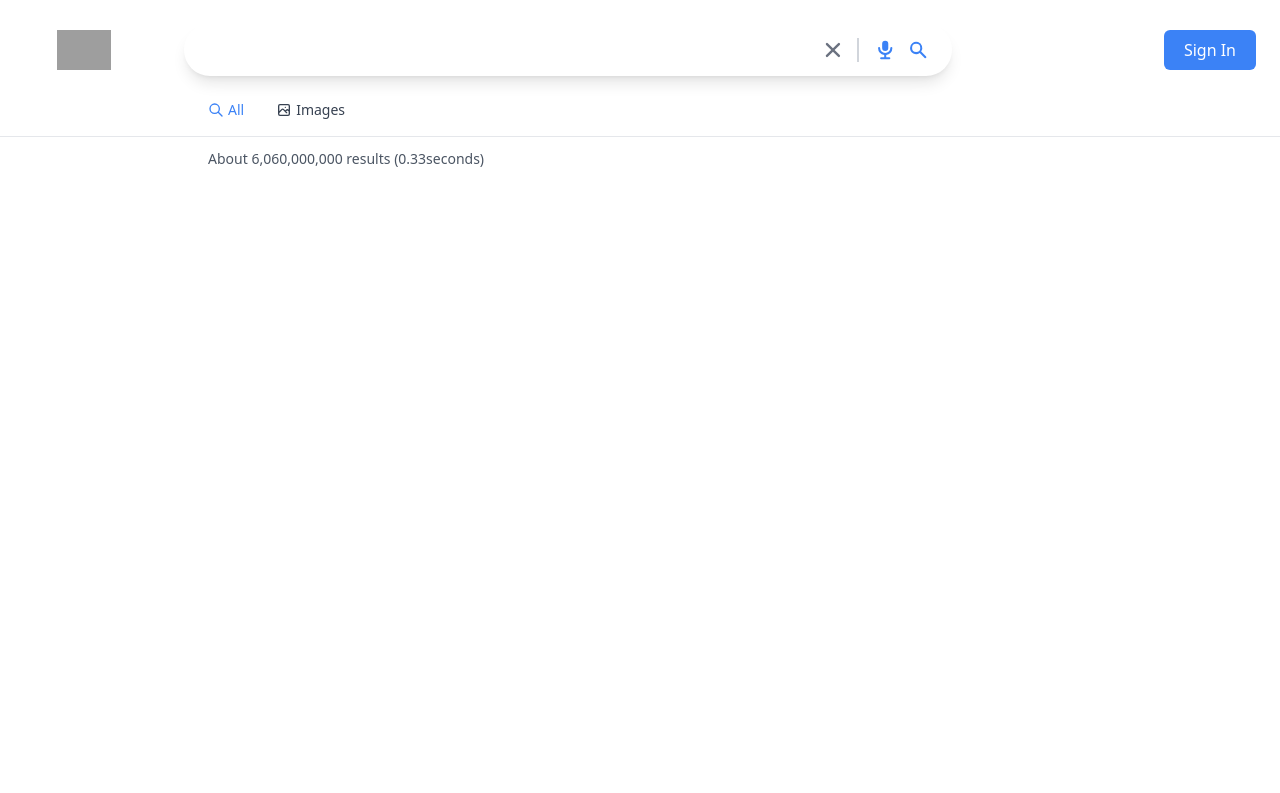
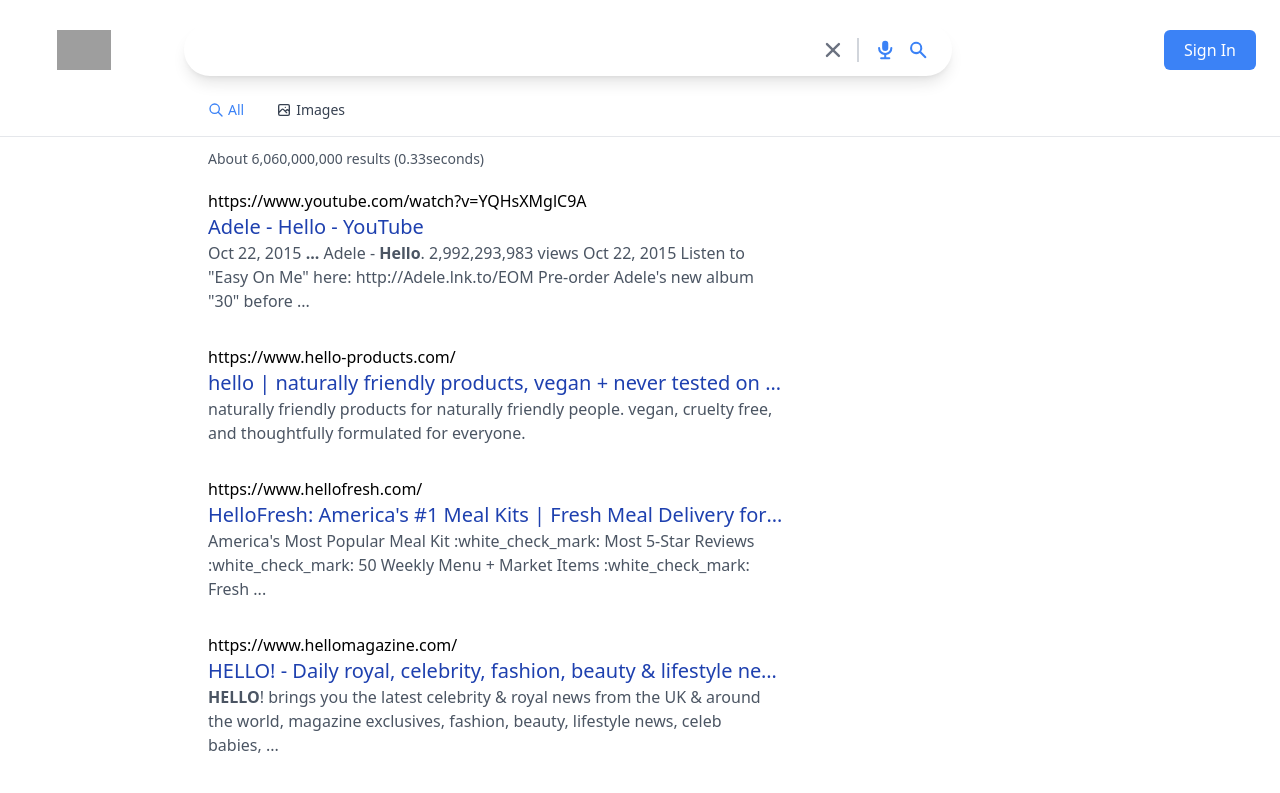
Before and after one commit to Dina2703/google-app, a Next.js app: page /search in a window 1280 px wide. Shown: the top 793 px of the page. Built offline with nearby package versions, Linux system fonts and the light colour scheme; no server answers; grey boxes are pictures that could not be loaded.

Commit message:
Complete the result section and install 'html-react-parser'

```diff
--- a/components/SearchResults.js
+++ b/components/SearchResults.js
@@ -1,4 +1,4 @@
-import React from "react";
+import Parser from "html-react-parser";
 
 function SearchResults({ results }) {
   return (
@@ -7,6 +7,23 @@
         About {results.searchInformation.formattedTotalResults} results (
         {results.searchInformation.formattedSearchTime}seconds)
       </p>
+      {results.items.map((result) => (
+        <div key={result.link} className="max-w-xl mb-8 ">
+          <div className="group">
+            <a href={result.link} className="text-sm truncate"></a>
+            {result.formattedUrl}
+            <a
+              href={result.link}
+              className="group-hover:underline decoration-blue-800"
+            >
+              <h2 className="truncate text-xl font-medium text-blue-800">
+                {result.title}
+              </h2>
+            </a>
+          </div>
+          <p className="text-gray-600">{Parser(result.htmlSnippet)}</p>
+        </div>
+      ))}
     </div>
   );
 }
--- a/package.json
+++ b/package.json
@@ -10,6 +10,7 @@
   },
   "dependencies": {
     "@heroicons/react": "^1.0.6",
+    "html-react-parser": "^3.0.1",
     "next": "12.2.2",
     "next-auth": "^4.10.0",
     "react": "18.2.0",
```
Also changed, not shown: 2 other files (tests, documents, lock files or other folders).
